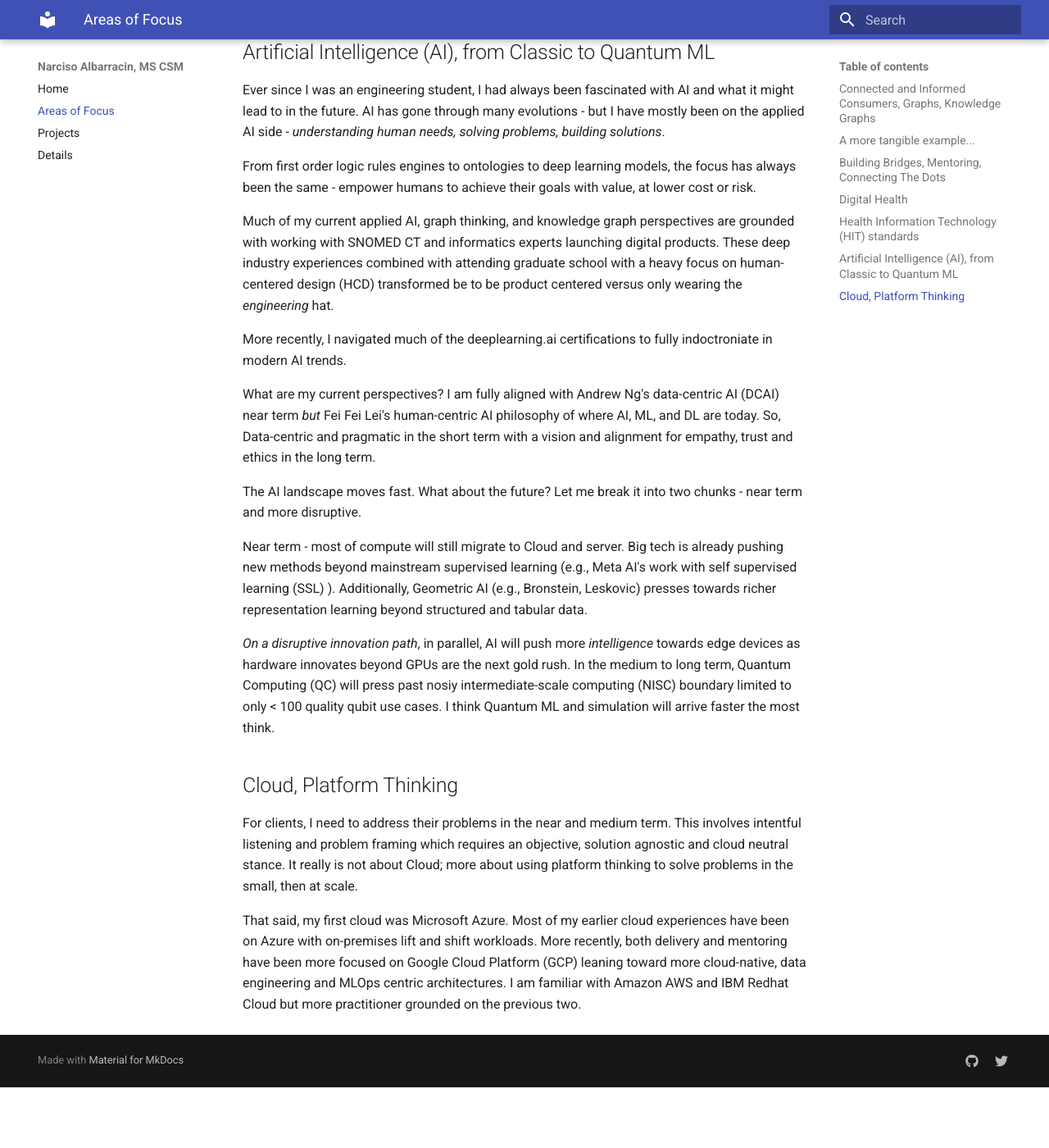
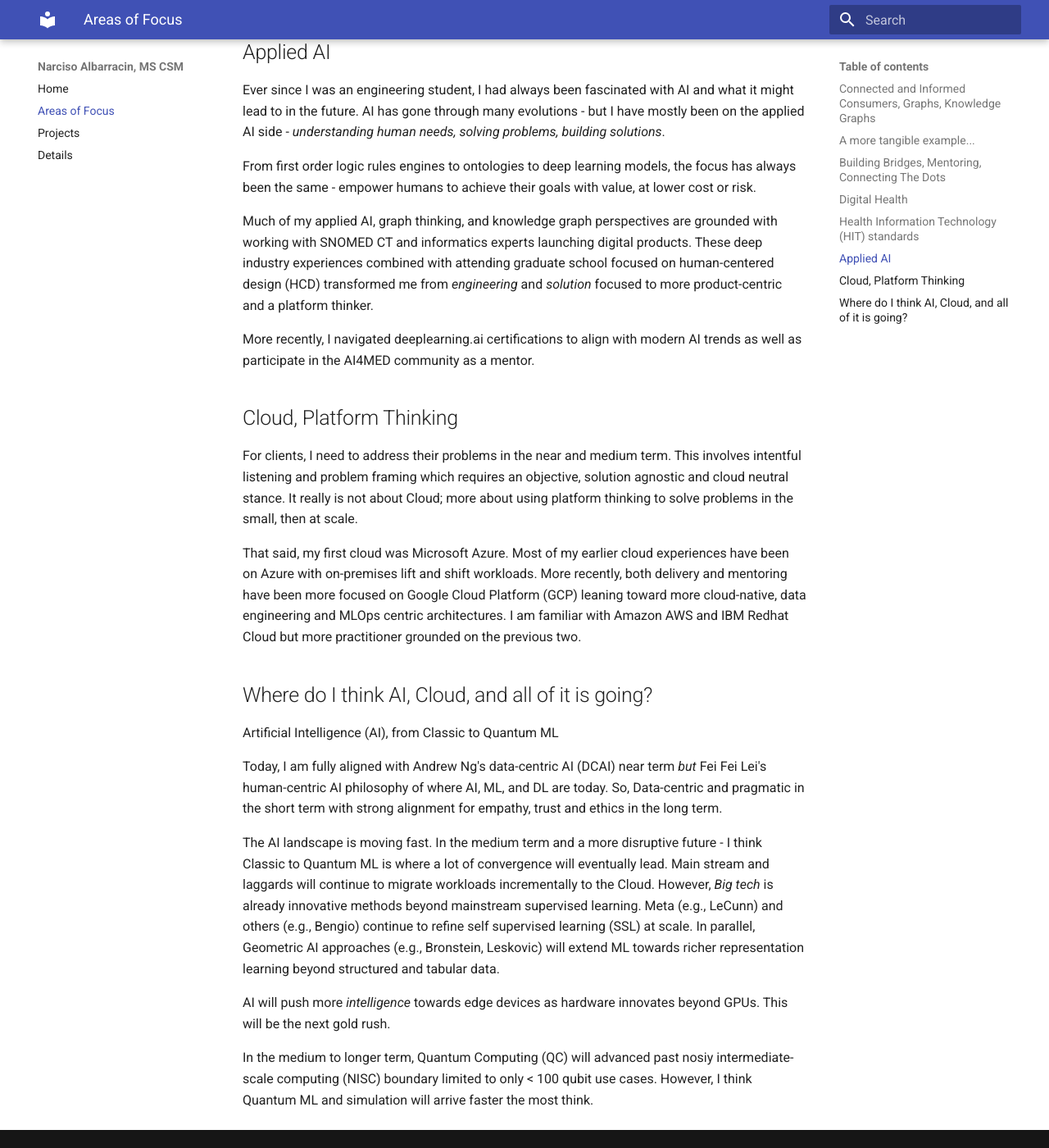
Before and after one commit to nalbarr/portfolio, an MkDocs documentation site: the page built from docs/areas.md, in a window 1280 px wide and 1400 px high, scrolled down 1604 px. Shown: the whole window at 82% size. Built offline with MkDocs 1.6.1 and Material for MkDocs 9.7.7, drawn with Linux system fonts in a browser that asks for light colours; before the commit the page ends 2930 px from its top, so only the background shows below that.

Commit message:
Update areas.md

```diff
--- a/docs/areas.md
+++ b/docs/areas.md
@@ -30,24 +30,28 @@
 
 Modern HIT standards such as HL7 FHIR and APIs and related data standards such as USCDI, SNOMED CT, etc. require continuous practitioner capability and skill building along with real world *last mile* delivery experience.
 
-## Artificial Intelligence (AI), from Classic to Quantum ML
+## Applied AI
 Ever since I was an engineering student, I had always been fascinated with AI and what it might lead to in the future.  AI has gone through many evolutions - but I have mostly been on the applied AI side - *understanding human needs, solving problems, building solutions*.
 
 From first order logic rules engines to ontologies to deep learning models, the focus has always been the same - empower humans to achieve their goals with value, at lower cost or risk.
 
-Much of my current applied AI, graph thinking, and knowledge graph perspectives are grounded with working with SNOMED CT and informatics experts launching digital products.  These deep industry experiences combined with attending graduate school with a heavy focus on human-centered design (HCD) transformed be to be product centered versus only wearing the *engineering* hat.
+Much of my applied AI, graph thinking, and knowledge graph perspectives are grounded with working with SNOMED CT and informatics experts launching digital products.  These deep industry experiences combined with attending graduate school focused on human-centered design (HCD) transformed me from *engineering* and *solution* focused to more product-centric and a platform thinker.
 
-More recently, I navigated much of the deeplearning.ai certifications to fully indoctroniate in modern AI trends.
-
-What are my current perspectives?  I am fully aligned with Andrew Ng's data-centric AI (DCAI) near term *but* Fei Fei Lei's human-centric AI philosophy of where AI, ML, and DL are today.  So, Data-centric and pragmatic in the short term with a vision and alignment for empathy, trust and ethics in the long term.
-
-The AI landscape moves fast.  What about the future?  Let me break it into two chunks - near term and more disruptive.
-
-Near term - most of compute will still migrate to Cloud and server.  Big tech is already pushing new methods beyond mainstream supervised learning (e.g., Meta AI's work with self supervised learning (SSL) ).  Additionally, Geometric AI (e.g., Bronstein, Leskovic) presses towards richer representation learning beyond structured and tabular data.
-
-*On a disruptive innovation path*, in parallel, AI will push more *intelligence* towards edge devices as hardware innovates beyond GPUs are the next gold rush.  In the medium to long term, Quantum Computing (QC) will press past nosiy intermediate-scale computing (NISC) boundary limited to only < 100 quality qubit use cases.  I think Quantum ML and simulation will arrive faster the most think.
+More recently, I navigated deeplearning.ai certifications to align with modern AI trends as well as participate in the AI4MED community as a mentor.
 
 ## Cloud, Platform Thinking
 For clients, I need to address their problems in the near and medium term.  This involves intentful listening and problem framing which requires an objective, solution agnostic and cloud neutral stance.  It really is not about Cloud; more about using platform thinking to solve problems in the small, then at scale.
 
 That said, my first cloud was Microsoft Azure.  Most of my earlier cloud experiences have been on Azure with on-premises lift and shift workloads.  More recently, both delivery and mentoring have been more focused on Google Cloud Platform (GCP) leaning toward more cloud-native, data engineering and MLOps centric architectures.  I am familiar with Amazon AWS and IBM Redhat Cloud but more practitioner grounded on the previous two.
+
+## Where do I think AI, Cloud, and all of it is going?
+Artificial Intelligence (AI), from Classic to Quantum ML
+
+Today,  I am fully aligned with Andrew Ng's data-centric AI (DCAI) near term *but* Fei Fei Lei's human-centric AI philosophy of where AI, ML, and DL are today.  So, Data-centric and pragmatic in the short term with strong alignment for empathy, trust and ethics in the long term.
+
+The AI landscape is moving fast.  In the medium term and a more disruptive future - I think Classic to Quantum ML is where a lot of convergence will eventually lead.
+Main stream and laggards will continue to migrate workloads incrementally to the Cloud.  However, *Big tech* is already innovative methods beyond mainstream supervised learning.  Meta (e.g., LeCunn) and others (e.g., Bengio) continue to refine self supervised learning (SSL) at scale.  In parallel, Geometric AI approaches (e.g., Bronstein, Leskovic) will extend ML towards richer representation learning beyond structured and tabular data.
+
+AI will push more *intelligence* towards edge devices as hardware innovates beyond GPUs.  This will be the next gold rush.
+
+In the medium to longer term, Quantum Computing (QC) will advanced past nosiy intermediate-scale computing (NISC) boundary limited to only < 100 qubit use cases.  However, I think Quantum ML and simulation will arrive faster the most think.
```
